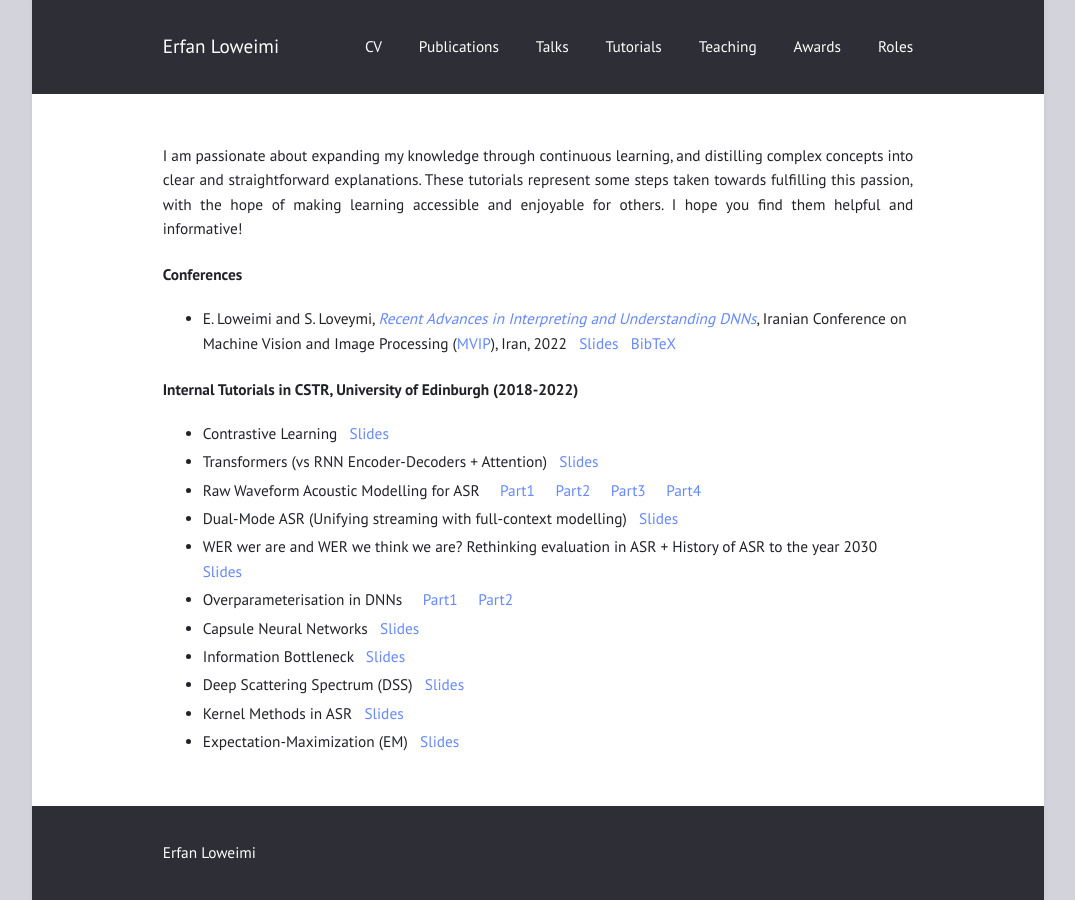
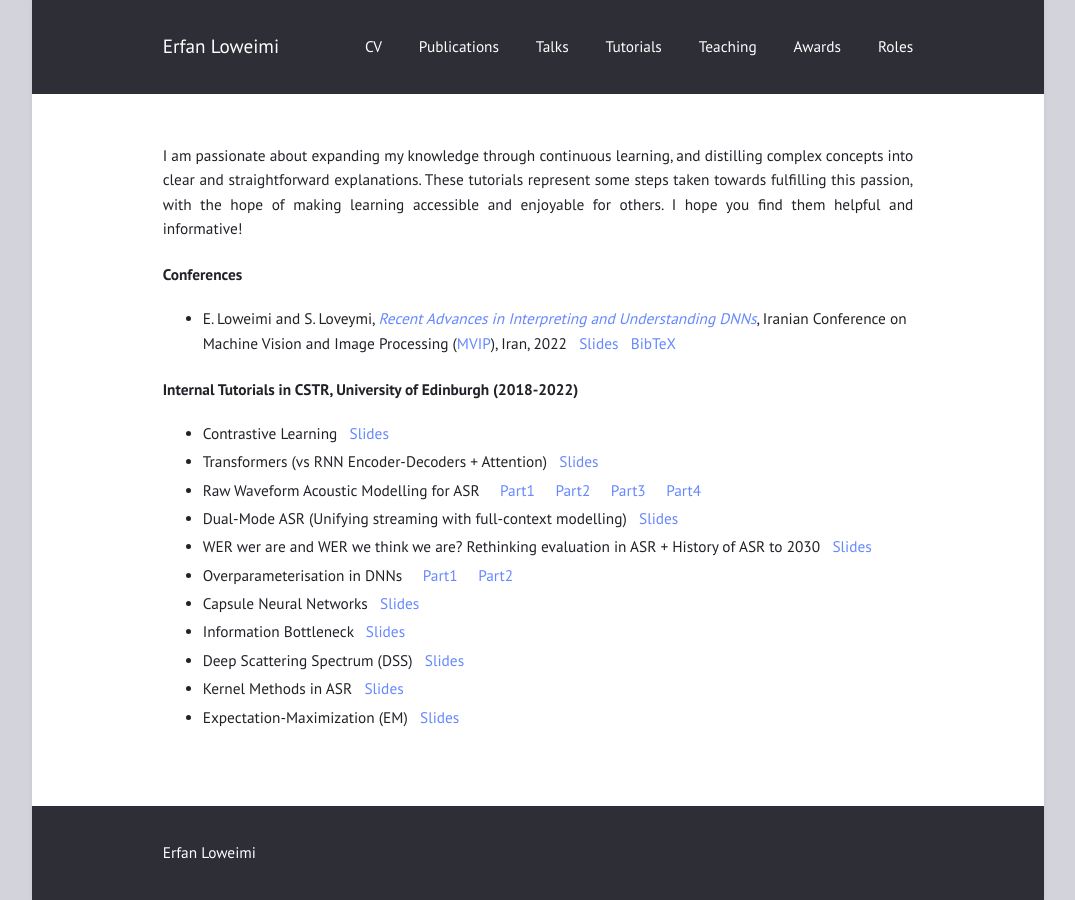
Before and after one commit to eloweimi/eloweimi.github.io, a Jekyll site: the page built from tutorials.md, in a window 1280 px wide. Shown: the whole page, without its empty margins (102-1177 px from the left). Built offline with Jekyll 4.4.1, drawn with Linux system fonts in a browser that asks for light colours.

Commit message:
Update tutorials.md

```diff
--- a/tutorials.md
+++ b/tutorials.md
@@ -13,7 +13,7 @@ I am passionate about expanding my knowledge through continuous learning, and di
   * Transformers (vs RNN Encoder-Decoders + Attention) &nbsp; [Slides](/files/Tutorials/Transformers_ErfanLoweimi.pdf)
   * Raw Waveform Acoustic Modelling for ASR &nbsp; &nbsp; [Part1](/files/Tutorials/Raw_Part_I.pdf) &nbsp; &nbsp; [Part2](/files/Tutorials/Raw_Part_II.pdf) &nbsp; &nbsp; [Part3](/files/Tutorials/Raw_Part_III.pdf) &nbsp; &nbsp; [Part4](/files/Tutorials/Raw_Part_IV.pdf)
   * Dual-Mode ASR (Unifying streaming with full-context modelling) &nbsp; [Slides](/files/Tutorials/DualMode_ASR_ErfanLoweimi.pdf)
-  * WER wer are and WER we think we are? Rethinking evaluation in ASR + History of ASR to the year 2030 &nbsp; [Slides](/files/Tutorials/WER_all_ErfanLoweimi.pdf)
+  * WER wer are and WER we think we are? Rethinking evaluation in ASR + History of ASR to 2030 &nbsp; [Slides](/files/Tutorials/WER_all_ErfanLoweimi.pdf)
   * Overparameterisation in DNNs &nbsp; &nbsp; [Part1](/files/Tutorials/OverParam1.pdf) &nbsp; &nbsp; [Part2](/files/Tutorials/OverParam2.pdf)
   * Capsule Neural Networks &nbsp; [Slides](/files/Tutorials/CapsuleNet_ErfanLoweimi.pdf)
   * Information Bottleneck &nbsp; [Slides](/files/Tutorials/InformationBottleneck_ErfanLoweimi.pdf)
```
